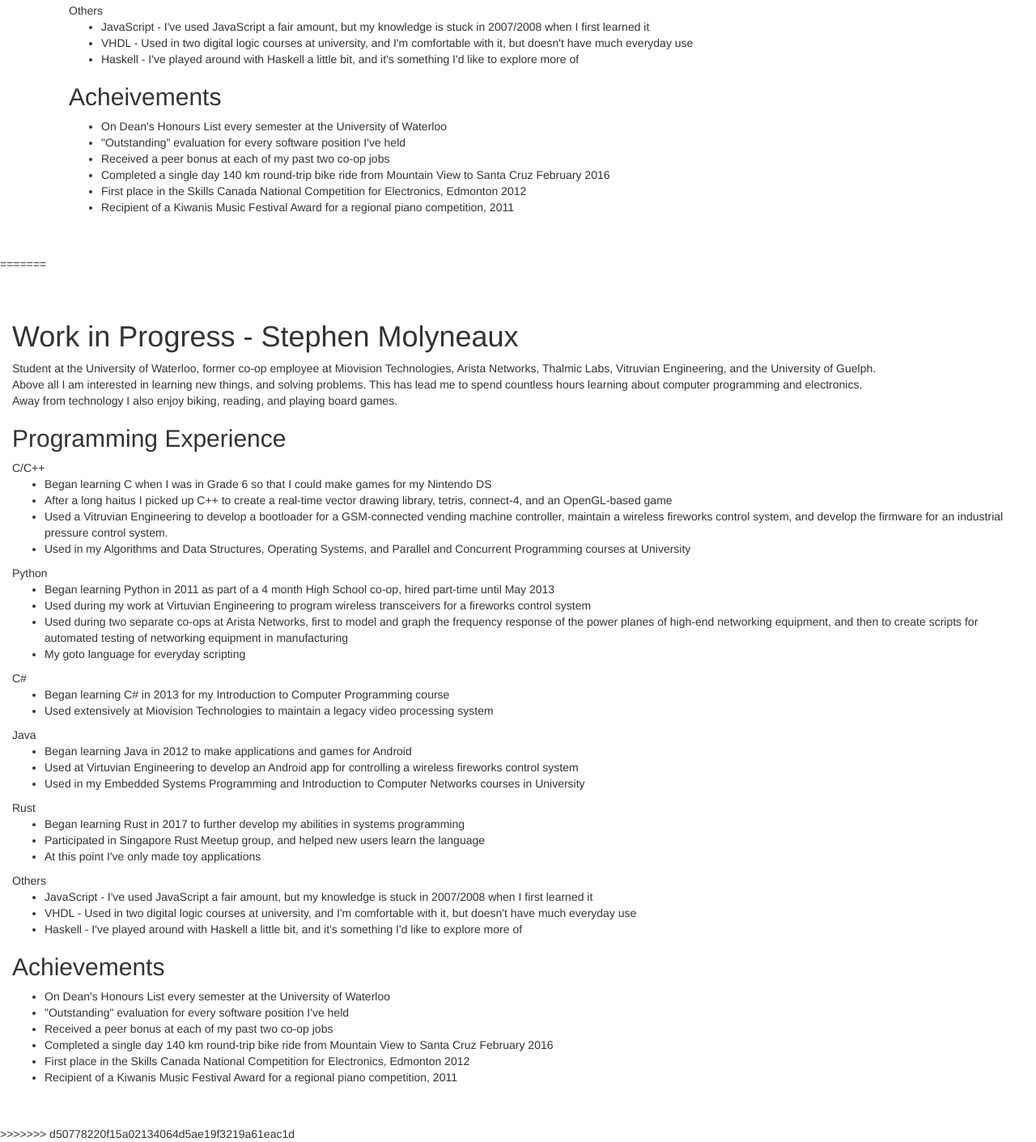
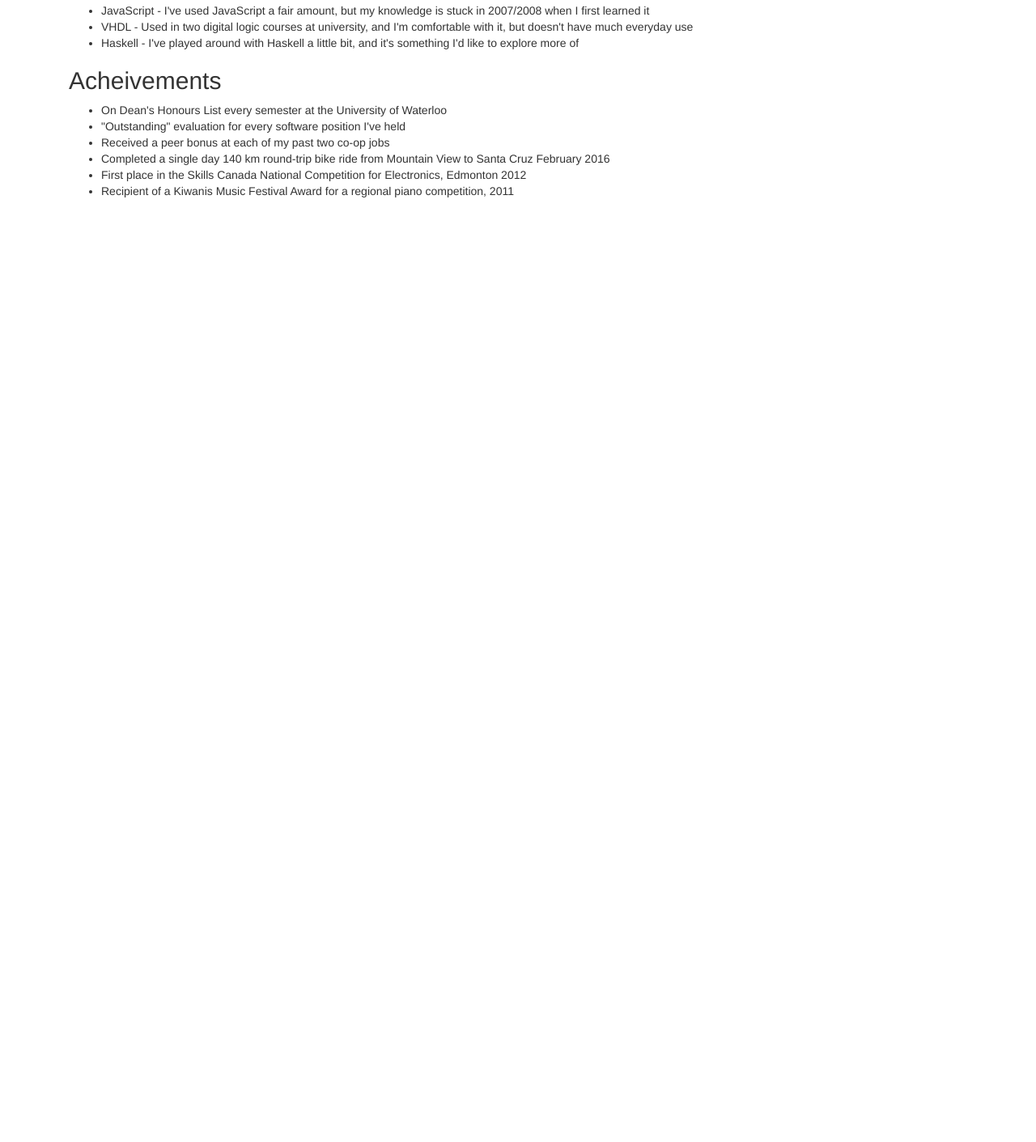
Before and after one commit to WimbledonLabs/wimbledonlabs.github.io, a plain HTML site: page index.html in a window 1280 px wide. Shown: the part 810-2221 px from the top of the page at 81% size. After the commit the page ends 1106 px from the top, so only its background shows below. Drawn offline with nearby package versions, Linux system fonts and the light colour scheme.

Commit message:
Actually fixed merge conflicts, added image resources for the project page

```diff
--- a/index.html
+++ b/index.html
@@ -1,7 +1,6 @@
 <html>
     <head>
-<<<<<<< HEAD
-
+        <title>Stephen Molyneaux</title>
         <!-- jQuery from Google's CDN -->
         <script src="https://ajax.googleapis.com/ajax/libs/jquery/3.2.1/jquery.min.js"></script>
 
@@ -95,72 +94,5 @@
         </ul>
     </div>
     </div>
-=======
-        <meta charset="utf-8">
-        <meta http-equiv="X-UA-Compatible" content="IE=edge">
-        <meta name="viewport" content="width=device-width, initial-scale=1">
-
-        <title>Stephen Molyneaux</title>
-
-        <!-- My css -->
-        <link rel="stylesheet" type="text/css" href="site.css">
-    </head>
-    <body>
-        <div class="content">
-            <h1>Work in Progress - Stephen Molyneaux</h1>
-            <div>Student at the University of Waterloo, former co-op employee at Miovision Technologies, Arista Networks, Thalmic Labs, Vitruvian Engineering, and the University of Guelph.</div>
-            <div>Above all I am interested in learning new things, and solving problems. This has lead me to spend countless hours learning about computer programming and electronics.</div>
-            <div>Away from technology I also enjoy biking, reading, and playing board games.</div>
-            <h2>Programming Experience</h2>
-            C/C++
-            <ul>
-                <li>Began learning C when I was in Grade 6 so that I could make games for my Nintendo DS</li>
-                <li>After a long haitus I picked up C++ to create a real-time vector drawing library, tetris, connect-4, and an OpenGL-based game</li>
-                <li>Used a Vitruvian Engineering to develop a bootloader for a GSM-connected vending machine controller,
-                    maintain a wireless fireworks control system, and develop the firmware for an industrial pressure control system.</li>
-                <li>Used in my Algorithms and Data Structures, Operating Systems, and Parallel and Concurrent Programming courses at University</li>
-            </ul>
-            Python
-            <ul>
-                <li>Began learning Python in 2011 as part of a 4 month High School co-op, hired part-time until May 2013</li>
-                <li>Used during my work at Virtuvian Engineering to program wireless transceivers for a fireworks control system</li>
-                <li>Used during two separate co-ops at Arista Networks, first to model and graph the frequency response of the power planes of high-end networking equipment, and then
-                    to create scripts for automated testing of networking equipment in manufacturing</li>
-                <li>My goto language for everyday scripting</li>
-            </ul>
-            C#
-            <ul>
-                <li>Began learning C# in 2013 for my Introduction to Computer Programming course</li>
-                <li>Used extensively at Miovision Technologies to maintain a legacy video processing system</li>
-            </ul>
-            Java
-            <ul>
-                <li>Began learning Java in 2012 to make applications and games for Android</li>
-                <li>Used at Virtuvian Engineering to develop an Android app for controlling a wireless fireworks control system</li>
-                <li>Used in my Embedded Systems Programming and Introduction to Computer Networks courses in University</li>
-            </ul>
-            Rust
-            <ul>
-                <li>Began learning Rust in 2017 to further develop my abilities in systems programming</li>
-                <li>Participated in Singapore Rust Meetup group, and helped new users learn the language</li>
-                <li>At this point I've only made toy applications</li>
-            </ul>
-            Others
-            <ul>
-                <li>JavaScript - I've used JavaScript a fair amount, but my knowledge is stuck in 2007/2008 when I first learned it</li>
-                <li>VHDL - Used in two digital logic courses at university, and I'm comfortable with it, but doesn't have much everyday use</li>
-                <li>Haskell - I've played around with Haskell a little bit, and it's something I'd like to explore more of</li>
-            </ul>
-            <h2>Achievements</h2>
-            <ul>
-                <li>On Dean's Honours List every semester at the University of Waterloo</li>
-                <li>"Outstanding" evaluation for every software position I've held</li>
-                <li>Received a peer bonus at each of my past two co-op jobs</li>
-                <li>Completed a single day 140 km round-trip bike ride from Mountain View to Santa Cruz February 2016</li>
-                <li>First place in the Skills Canada National Competition for Electronics, Edmonton 2012</li>
-                <li>Recipient of a Kiwanis Music Festival Award for a regional piano competition, 2011</li>
-            </ul>
-        </div>
->>>>>>> d50778220f15a02134064d5ae19f3219a61eac1d
     </body>
 </html>
```
Also changed, not shown: img/pipeline.png (added), img/shmboy.png (added), img/shmip8.png (added).
